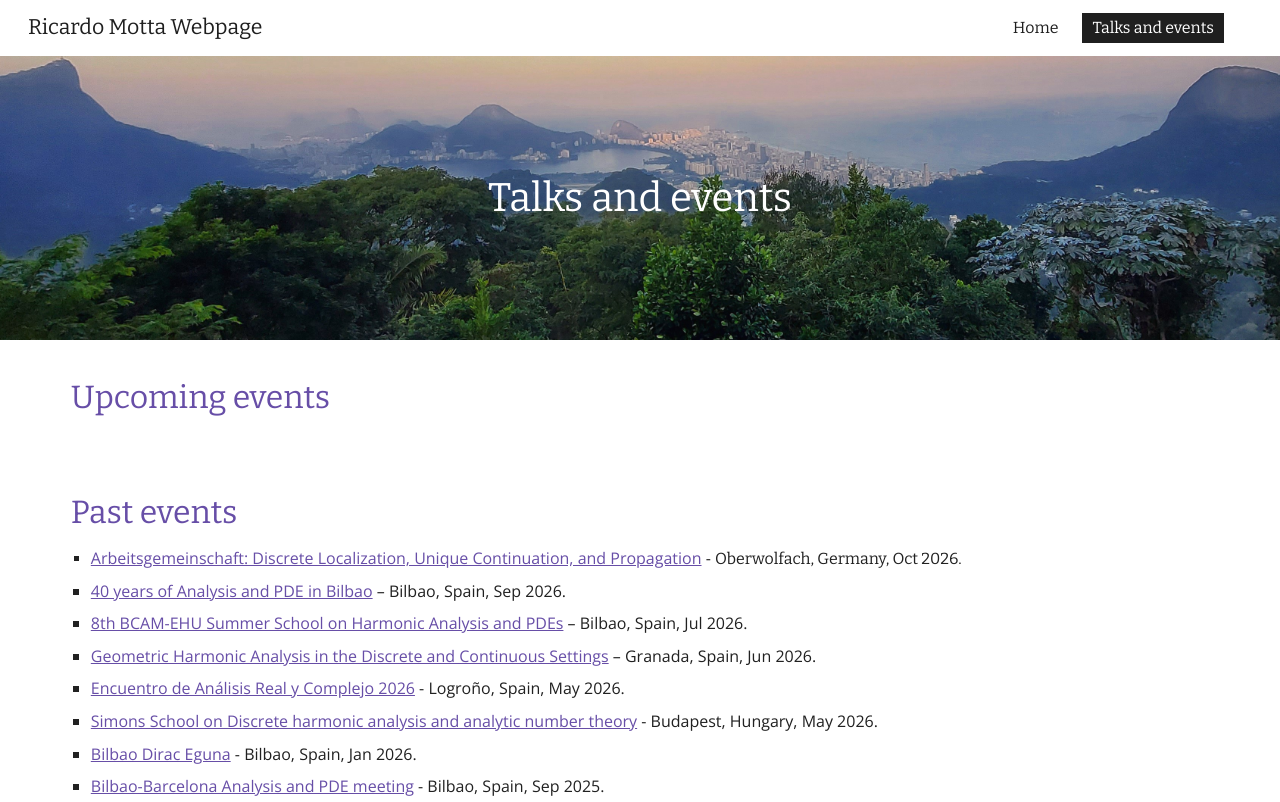
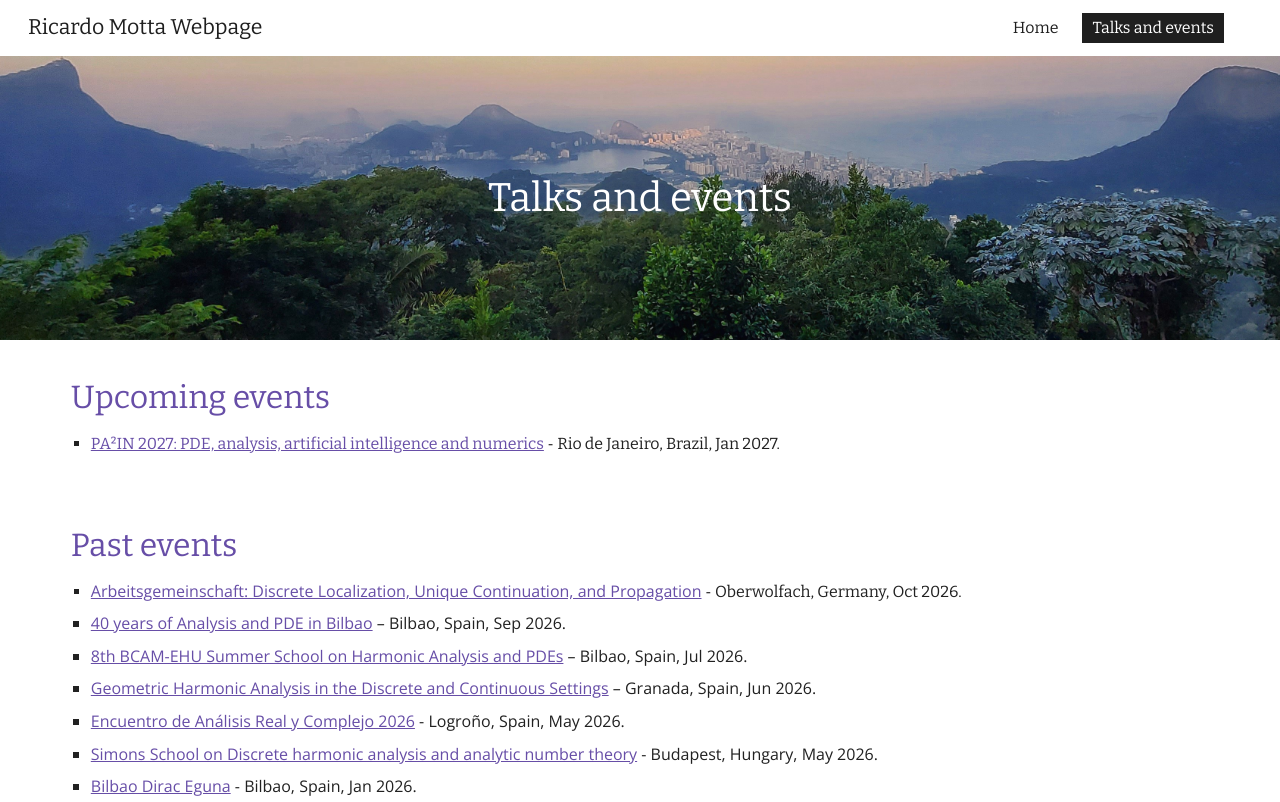
Before and after one commit to rcdmotta/rcdm, a plain HTML site: page talks-and-events.html in a window 1280 px wide. Shown: the top 802 px of the page. Drawn offline with Linux system fonts and the light colour scheme.

Commit message:
0002.2_web

```diff
--- a/talks-and-events.html
+++ b/talks-and-events.html
@@ -52,6 +52,11 @@
           <div class="col col-12">
             <div class="box">
               <h2>Upcoming events</h2>
+              <ul class="events">
+                <li><a href="https://pa2inconference.pythonanywhere.com/" target="_blank" rel="noopener">PA²IN 2027:
+                    PDE, analysis, artificial intelligence and numerics</a><span class="os"> - </span>Rio de Janeiro,
+                  Brazil, Jan 2027.</li>
+              </ul>
             </div>
           </div>
         </div>
```
